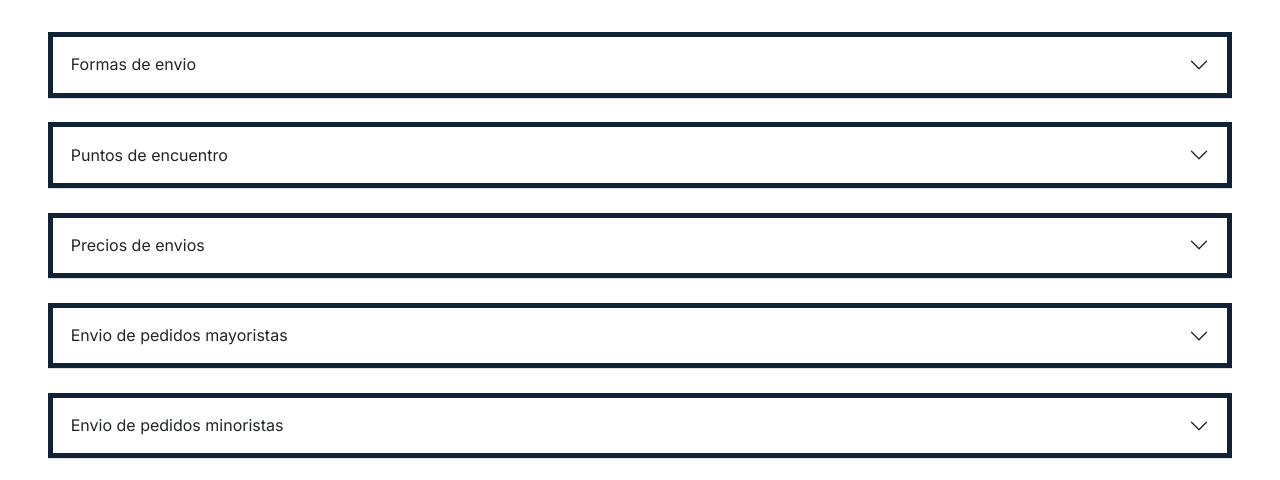
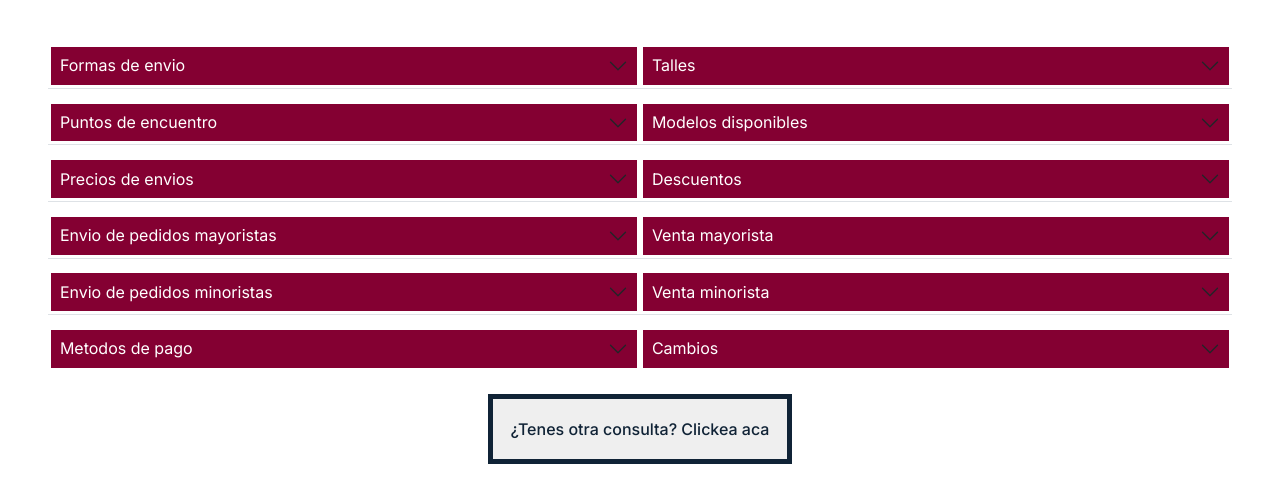
Before and after one commit to eugeniainsaurralde/ZapArBT, a plain HTML site: page Zap Ar - copia/Codigo ZapAr/pages/Preguntas_frecuentes.html in a window 1280 px wide. Shown: the part 186-666 px from the top of the page. Drawn offline with nearby package versions, Linux system fonts and the light colour scheme.

Commit message:
Add files via upload

```diff
--- a/Zap Ar - copia/Codigo ZapAr/css/style.css
+++ b/Zap Ar - copia/Codigo ZapAr/css/style.css
@@ -501,6 +501,27 @@ header {
   color: #FFFFFF;
 }
 
+.preguntas_colores {
+  background-color: #840032 !important;
+  color: #FFFFFF !important;
+  border: solid 3px white !important;
+}
+
+.dos_columnas {
+  display: flex;
+  flex-flow: row nowrap;
+  width: 100%;
+  height: 100%;
+}
+
+.columna_1 {
+  width: 50%;
+}
+
+.columna_2 {
+  width: 50%;
+}
+
 /* boton  */
 #PreguntasFrecuentes button {
   border: #102336 solid 5px;
```
